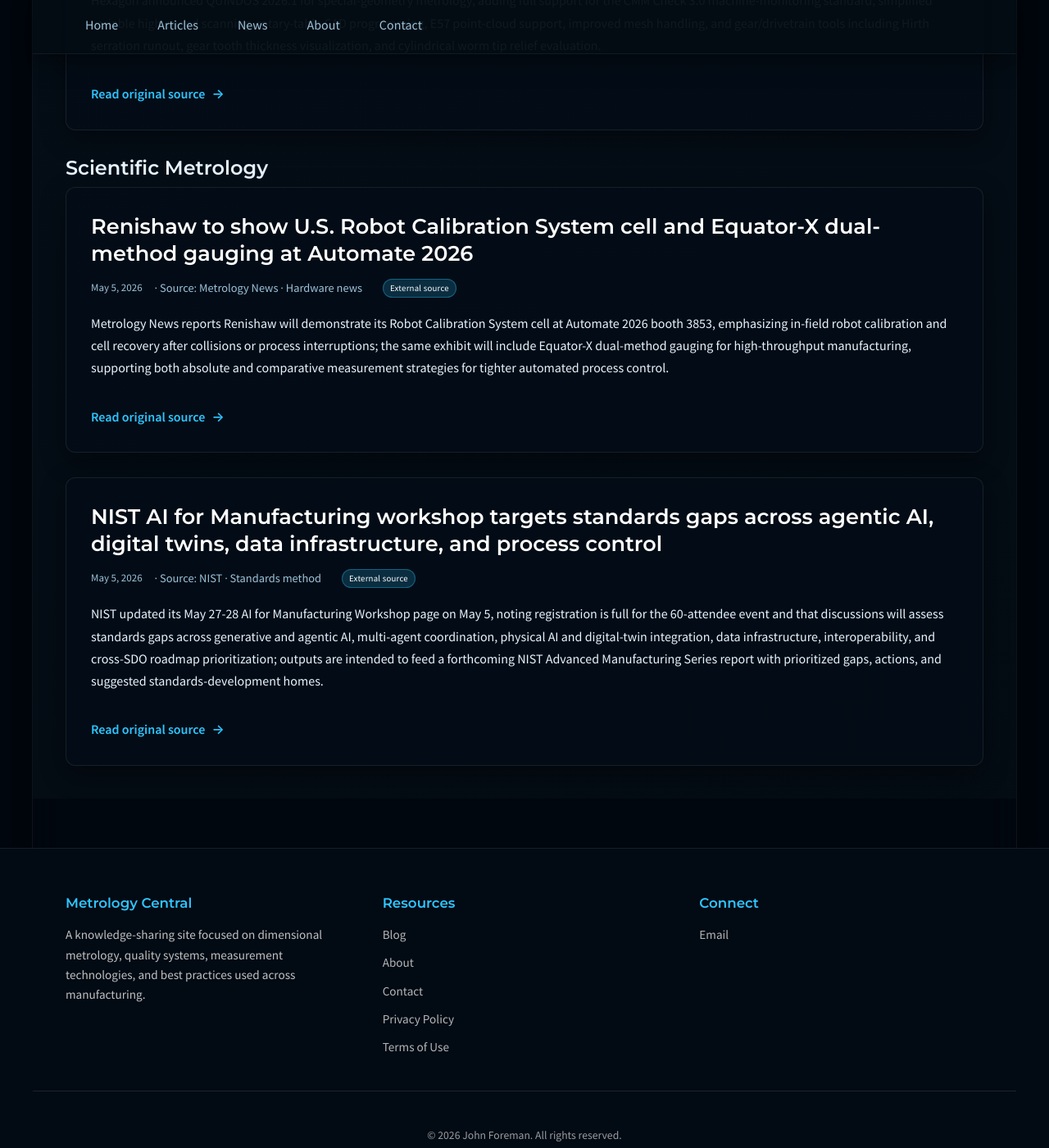
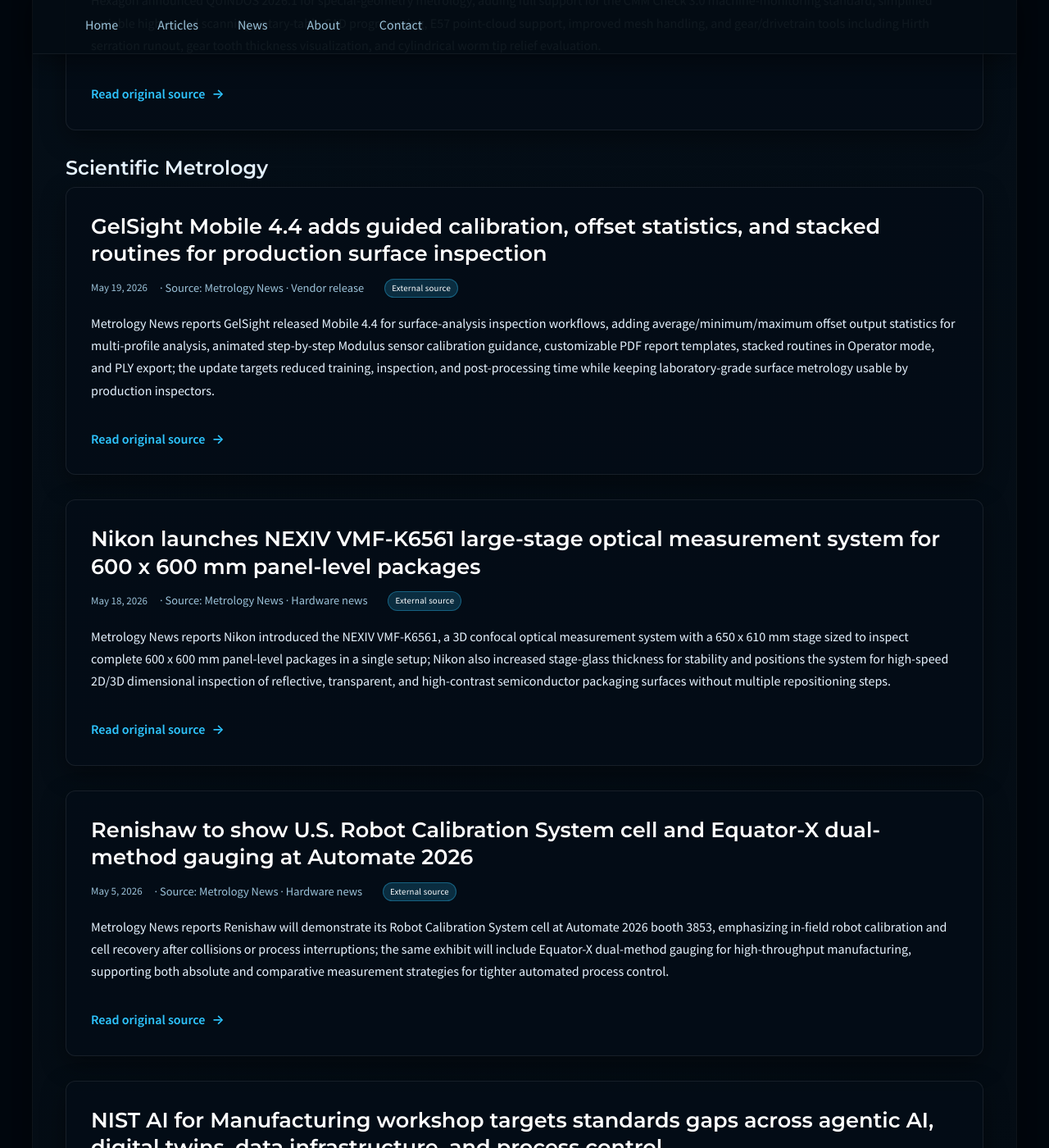
Before and after one commit to JohnForeman/MetrologyCentral, a Jekyll site: the page built from news.md, in a window 1280 px wide and 1400 px high, scrolled down 10122 px. Shown: the whole window at 82% size. Built offline with Jekyll 4.4.1, drawn with Linux system fonts in a browser that asks for light colours.

Commit message:
Update high-signal metrology news

```diff
--- a/_data/news.yml
+++ b/_data/news.yml
@@ -1,17 +1,57 @@
 ---
+- date: '2026-05-19'
+  title: GelSight Mobile 4.4 adds guided calibration, offset statistics, and stacked
+    routines for production surface inspection
+  source: Metrology News
+  sector: scientific_metrology
+  kind: vendor_release
+  summary: Metrology News reports GelSight released Mobile 4.4 for surface-analysis
+    inspection workflows, adding average/minimum/maximum offset output statistics
+    for multi-profile analysis, animated step-by-step Modulus sensor calibration guidance,
+    customizable PDF report templates, stacked routines in Operator mode, and PLY
+    export; the update targets reduced training, inspection, and post-processing time
+    while keeping laboratory-grade surface metrology usable by production inspectors.
+  url: https://metrology.news/gelsight-mobile-4-4-release-advances-guided-surface-inspection/
 - date: '2026-05-18'
-  title: Ford Energy and EDF sign five-year framework for up to 20 GWh of U.S.-assembled DC Block battery storage systems
+  title: Nikon launches NEXIV VMF-K6561 large-stage optical measurement system for
+    600 x 600 mm panel-level packages
+  source: Metrology News
+  sector: scientific_metrology
+  kind: hardware_news
+  summary: Metrology News reports Nikon introduced the NEXIV VMF-K6561, a 3D confocal
+    optical measurement system with a 650 x 610 mm stage sized to inspect complete
+    600 x 600 mm panel-level packages in a single setup; Nikon also increased stage-glass
+    thickness for stability and positions the system for high-speed 2D/3D dimensional
+    inspection of reflective, transparent, and high-contrast semiconductor packaging
+    surfaces without multiple repositioning steps.
+  url: https://metrology.news/nikon-introduces-large-stage-optical-measurement-system-for-advanced-packaging/
+- date: '2026-05-18'
+  title: Ford Energy and EDF sign five-year framework for up to 20 GWh of U.S.-assembled
+    DC Block battery storage systems
   source: Business Wire
   sector: ev_manufacturing
   kind: industry_news
-  summary: Ford Energy and EDF power solutions North America announced a five-year framework agreement under which EDF can procure up to 4 GWh per year of Ford Energy DC Block battery energy storage systems, for up to 20 GWh total; the systems are described as U.S.-assembled products for utility, data-center, industrial, and commercial customers, giving a measurable demand signal for Ford Energy battery-storage manufacturing after its announced entry into the BESS market.
+  summary: Ford Energy and EDF power solutions North America announced a five-year
+    framework agreement under which EDF can procure up to 4 GWh per year of Ford Energy
+    DC Block battery energy storage systems, for up to 20 GWh total; the systems are
+    described as U.S.-assembled products for utility, data-center, industrial, and
+    commercial customers, giving a measurable demand signal for Ford Energy battery-storage
+    manufacturing after its announced entry into the BESS market.
   url: https://www.businesswire.com/news/home/20260518144315/en/Ford-Energy-and-EDF-power-solutions-North-America-Announce-Five-Year-Framework-Agreement-for-Up-to-20-GWh-of-Battery-Energy-Storage-Systems
 - date: '2026-05-18'
-  title: GE Aerospace invests INR 100 crore in Pune for welding, inspection, tooling, and GE90/GEnx/GE9X/LEAP capacity
+  title: GE Aerospace invests INR 100 crore in Pune for welding, inspection, tooling,
+    and GE90/GEnx/GE9X/LEAP capacity
   source: GE Aerospace
   sector: aerospace_defense_manufacturing
   kind: industry_news
-  summary: GE Aerospace announced an INR 100 crore investment in its Pune, India manufacturing facility for new welding technologies, advanced inspection equipment, precision tools, gauges, fixtures, and infrastructure to increase production capacity and process precision; the company says this brings Pune investment to more than INR 510 crore over three years, supports GE90, GEnx, GE9X, and CFM LEAP engine components, works through more than 300 local suppliers within a broader 2,200-supplier India network, and trains more than 500 apprentices annually through a two-year program and Weld School.
+  summary: GE Aerospace announced an INR 100 crore investment in its Pune, India manufacturing
+    facility for new welding technologies, advanced inspection equipment, precision
+    tools, gauges, fixtures, and infrastructure to increase production capacity and
+    process precision; the company says this brings Pune investment to more than INR
+    510 crore over three years, supports GE90, GEnx, GE9X, and CFM LEAP engine components,
+    works through more than 300 local suppliers within a broader 2,200-supplier India
+    network, and trains more than 500 apprentices annually through a two-year program
+    and Weld School.
   url: https://www.geaerospace.com/news/press-releases/india/ge-aerospace-accelerates-india-manufacturing-growth-100-crore-pune-investment
 - date: '2026-05-11'
   title: Cognex launches In-Sight 6900 edge-AI vision controller with 157 TOPS and
```
